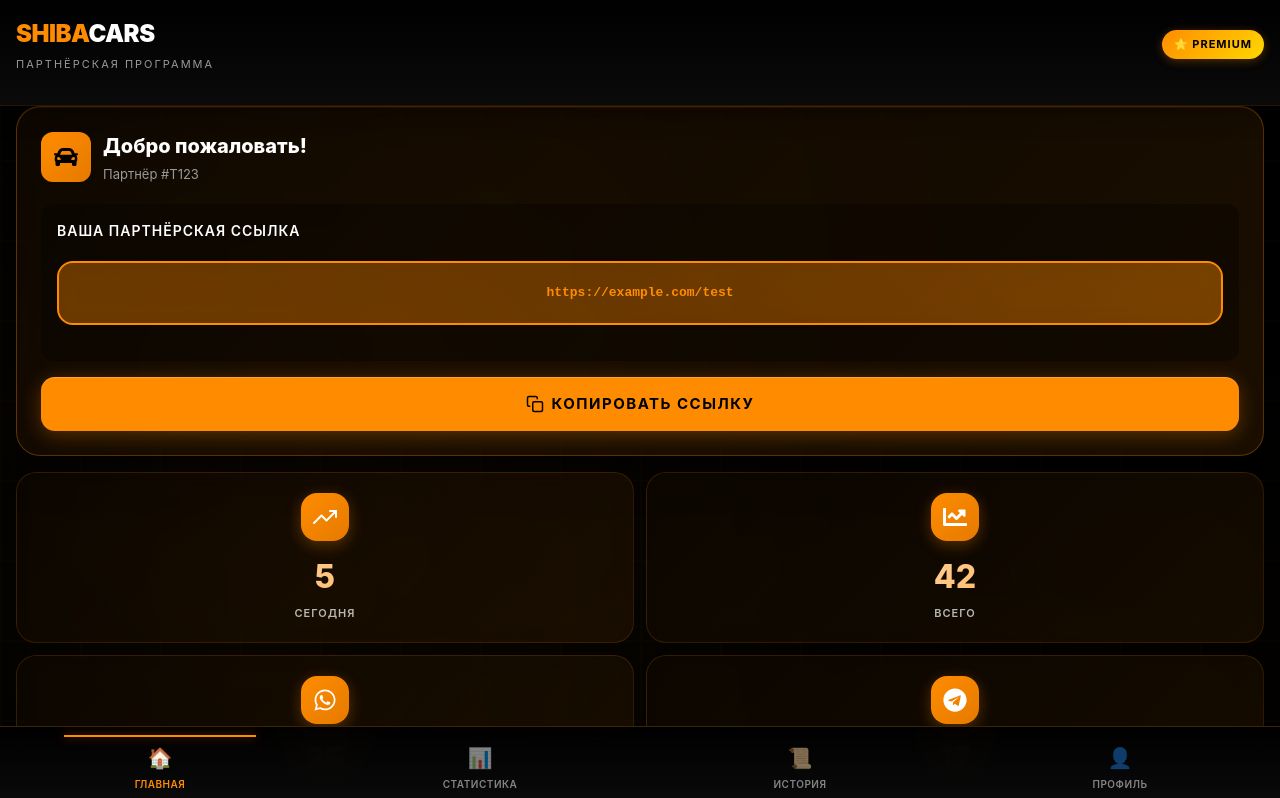
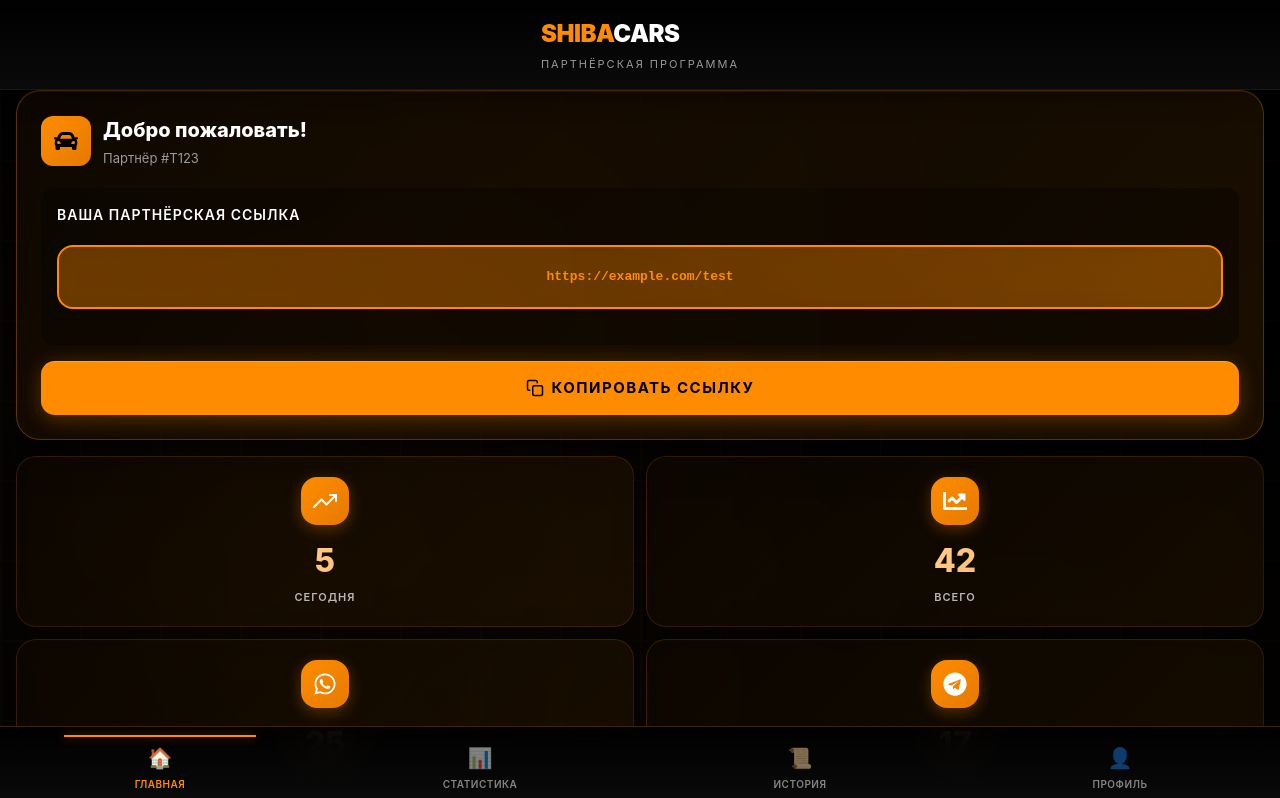
Before and after one commit to IvanMitska/Shiba-bot, a React (Create React App) app in the folder telegram-webapp/: page / in a window 1280 px wide. Shown: the top 798 px of the page. Built offline with nearby package versions, Linux system fonts and the light colour scheme; no server answers.

Commit message:
Remove premium badge from header

```diff
--- a/telegram-webapp/src/App.js
+++ b/telegram-webapp/src/App.js
@@ -139,9 +139,6 @@
               <div className="header-subtitle">ПАРТНЁРСКАЯ ПРОГРАММА</div>
             </div>
           </div>
-          <div className="premium-badge">
-            ⭐ PREMIUM
-          </div>
         </div>
       </div>
 
--- a/telegram-webapp/src/styles/index.css
+++ b/telegram-webapp/src/styles/index.css
@@ -93,8 +93,7 @@
 .header-content {
   display: flex;
   align-items: center;
-  justify-content: space-between;
-  margin-bottom: 16px;
+  justify-content: center;
 }
 
 .logo-section {
```
Also changed, not shown: 11 other files (tests, documents, lock files or other folders).
